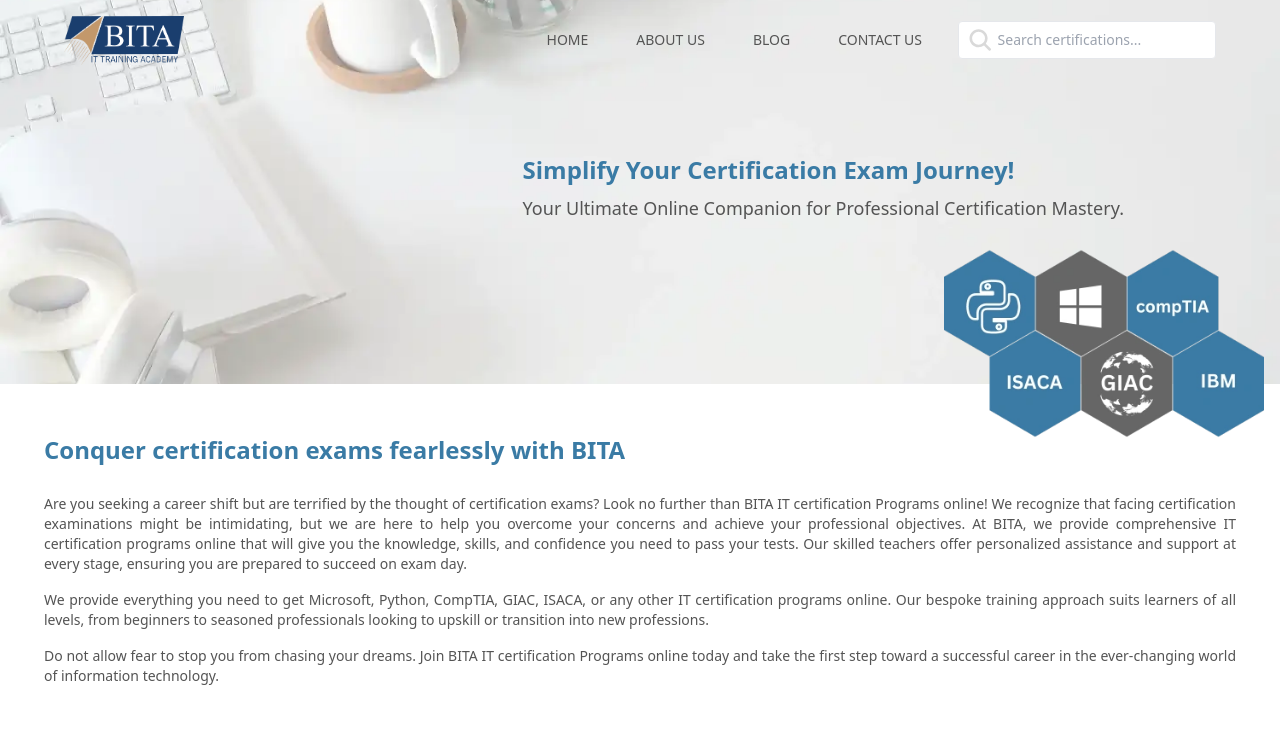
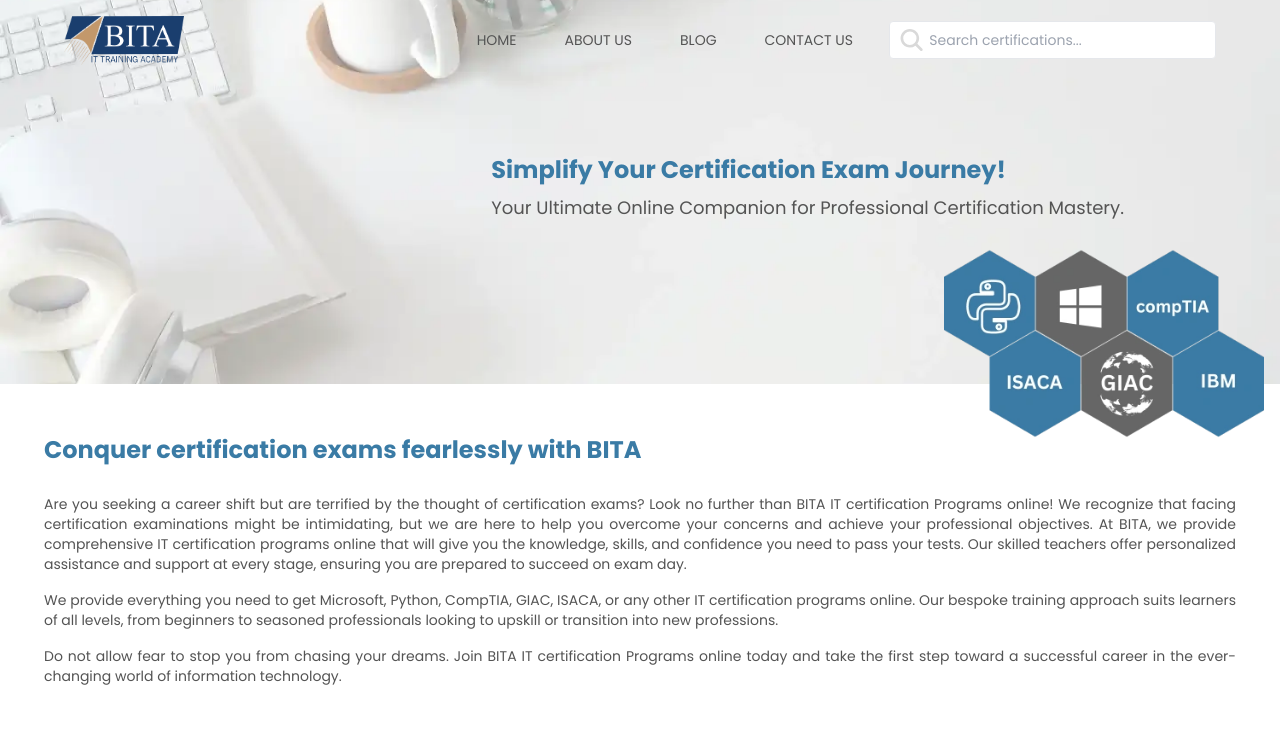
Before and after one commit to bita-certificationtraining/certification-training, a Next.js app: page / in a window 1280 px wide. Shown: the top 734 px of the page. Built offline with nearby package versions, Linux system fonts and the light colour scheme.

Commit message:
fontchangess

```diff
--- a/tailwind.config.ts
+++ b/tailwind.config.ts
@@ -9,7 +9,7 @@
   theme: {
     extend: {
       fontFamily: {
-        f_popin: ["var(--font-popon)"],
+        f_popin: ["var(--font-popin)"],
       },
       colors: {
         themewhite: "var(--white)",
```
